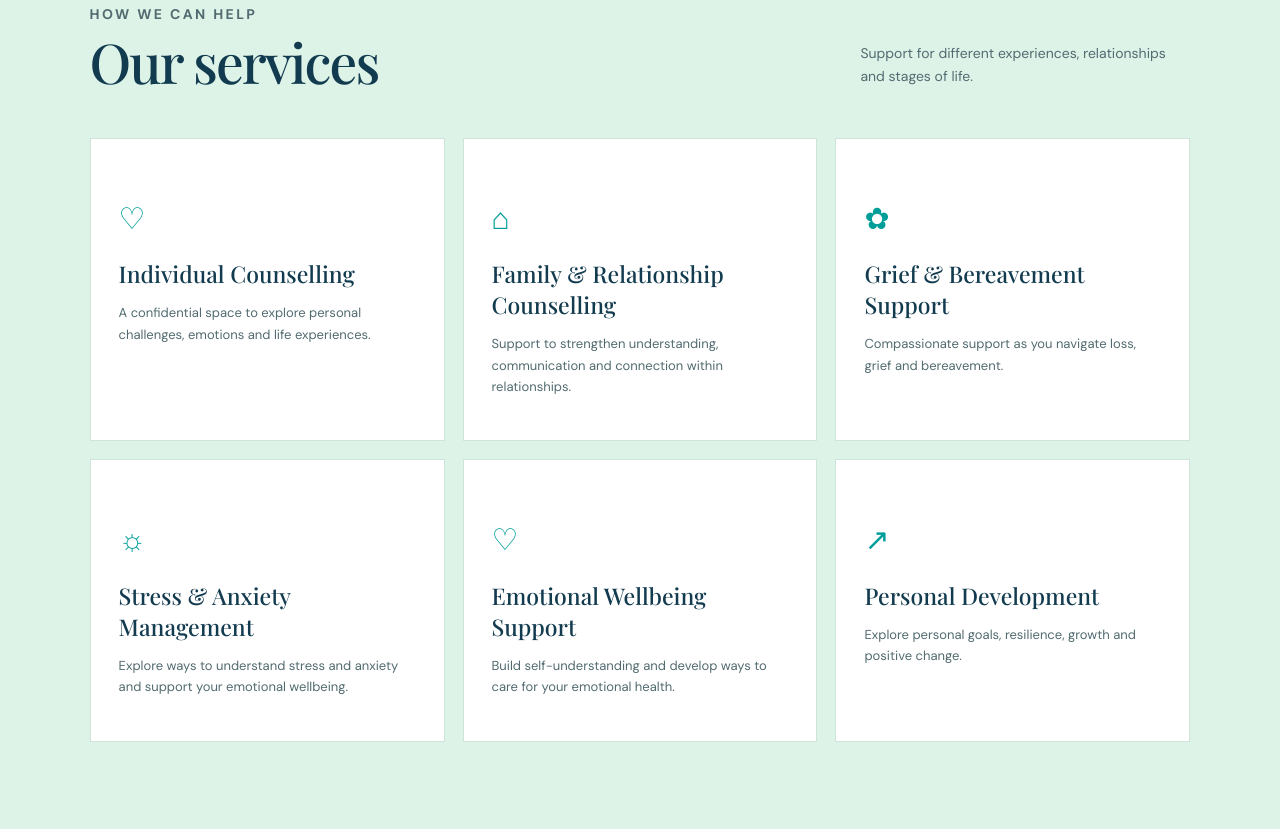
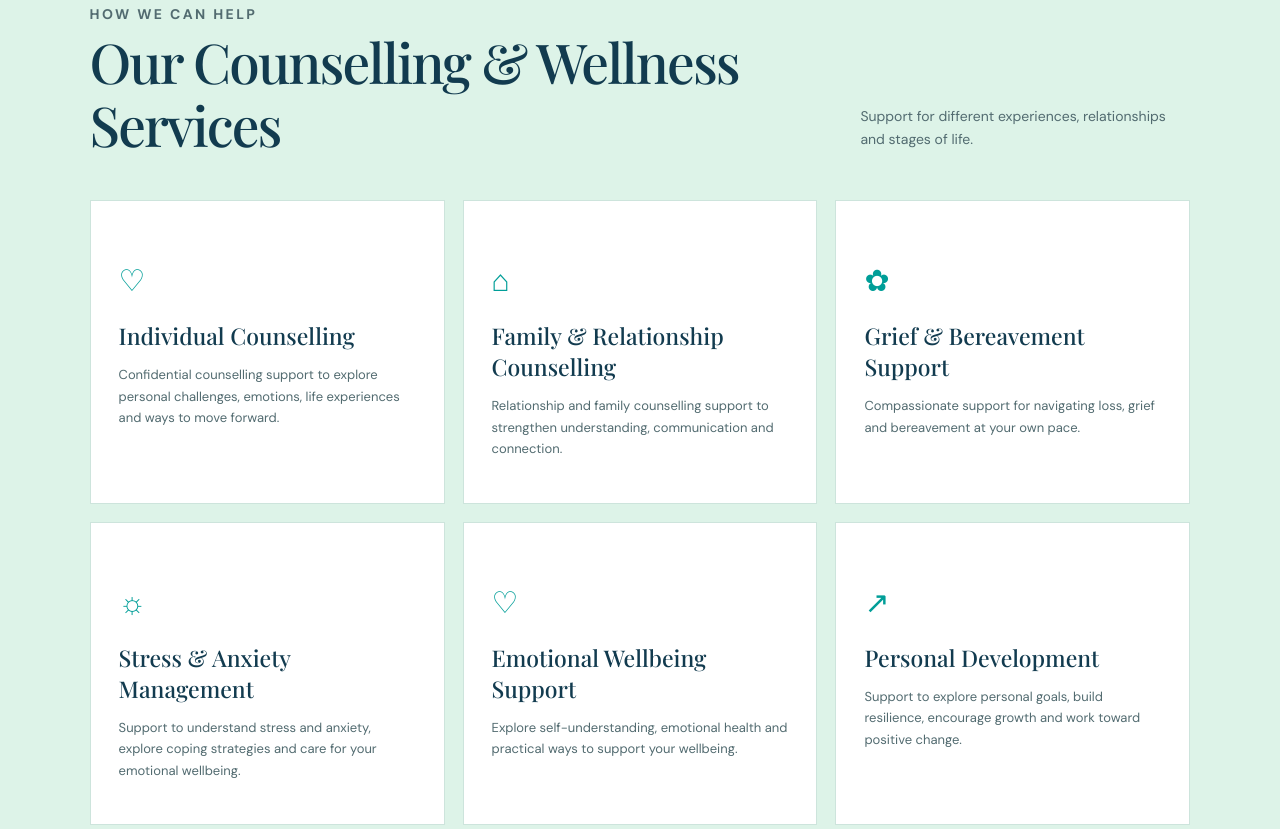
Before and after one commit to chesamtech/thrive-counseling-and-wellness-center, a plain HTML site: page index.html in a window 1280 px wide. Shown: the part 2602-3431 px from the top of the page. Drawn offline with nearby package versions, Linux system fonts and the light colour scheme; a web font is replaced by a local one.

Commit message:
Improve counselling services SEO content

```diff
--- a/index.html
+++ b/index.html
@@ -80,23 +80,55 @@
       </div>
     </section>
 
+
 <section class="section services" id="services">
   <div class="section-heading">
     <div>
       <p class="section-label">How we can help</p>
-          <h2>Our services</h2>
+      <h2>Our Counselling &amp; Wellness Services</h2>
     </div>
     <p>Support for different experiences, relationships and stages of life.</p>
   </div>
+
   <div class="service-grid">
-        <article class="service-card"><span class="service-icon">♡</span><h3>Individual Counselling</h3><p>A confidential space to explore personal challenges, emotions and life experiences.</p></article>
-        <article class="service-card"><span class="service-icon">⌂</span><h3>Family &amp; Relationship Counselling</h3><p>Support to strengthen understanding, communication and connection within relationships.</p></article>
-        <article class="service-card"><span class="service-icon">✿</span><h3>Grief &amp; Bereavement Support</h3><p>Compassionate support as you navigate loss, grief and bereavement.</p></article>
-        <article class="service-card"><span class="service-icon">☼</span><h3>Stress &amp; Anxiety Management</h3><p>Explore ways to understand stress and anxiety and support your emotional wellbeing.</p></article>
-        <article class="service-card"><span class="service-icon">♡</span><h3>Emotional Wellbeing Support</h3><p>Build self-understanding and develop ways to care for your emotional health.</p></article>
-        <article class="service-card"><span class="service-icon">↗</span><h3>Personal Development</h3><p>Explore personal goals, resilience, growth and positive change.</p></article>
+    <article class="service-card">
+      <span class="service-icon">♡</span>
+      <h3>Individual Counselling</h3>
+      <p>Confidential counselling support to explore personal challenges, emotions, life experiences and ways to move forward.</p>
+    </article>
+
+    <article class="service-card">
+      <span class="service-icon">⌂</span>
+      <h3>Family &amp; Relationship Counselling</h3>
+      <p>Relationship and family counselling support to strengthen understanding, communication and connection.</p>
+    </article>
+
+    <article class="service-card">
+      <span class="service-icon">✿</span>
+      <h3>Grief &amp; Bereavement Support</h3>
+      <p>Compassionate support for navigating loss, grief and bereavement at your own pace.</p>
+    </article>
+
+    <article class="service-card">
+      <span class="service-icon">☼</span>
+      <h3>Stress &amp; Anxiety Management</h3>
+      <p>Support to understand stress and anxiety, explore coping strategies and care for your emotional wellbeing.</p>
+    </article>
+
+    <article class="service-card">
+      <span class="service-icon">♡</span>
+      <h3>Emotional Wellbeing Support</h3>
+      <p>Explore self-understanding, emotional health and practical ways to support your wellbeing.</p>
+    </article>
+
+    <article class="service-card">
+      <span class="service-icon">↗</span>
+      <h3>Personal Development</h3>
+      <p>Support to explore personal goals, build resilience, encourage growth and work toward positive change.</p>
+    </article>
   </div>
 </section>
+
 
     <section class="section values" id="values">
       <div class="values-art"><span class="values-leaf">✧</span><p>Healing begins<br>with being heard.</p></div>
```
Lines whose indentation alone changed are shown as unchanged.
